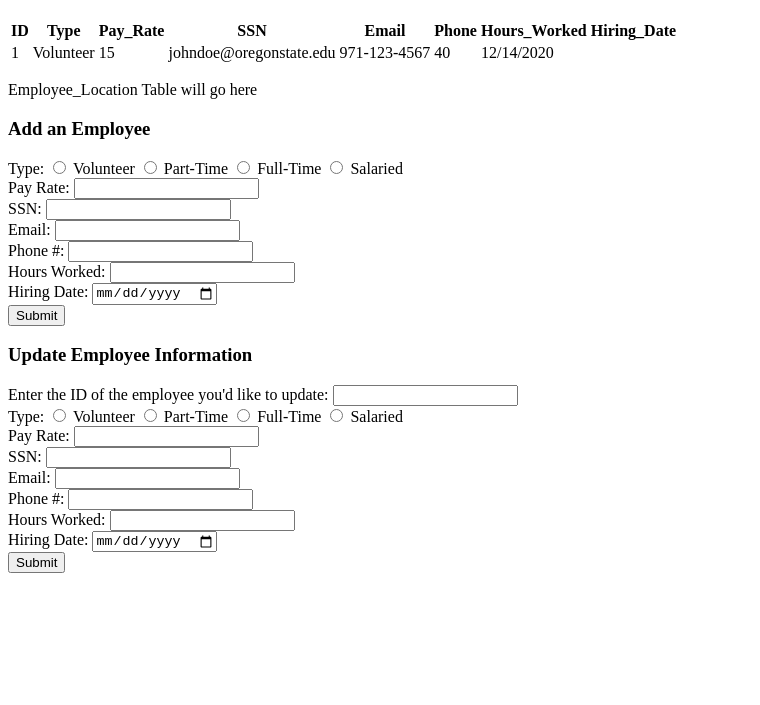
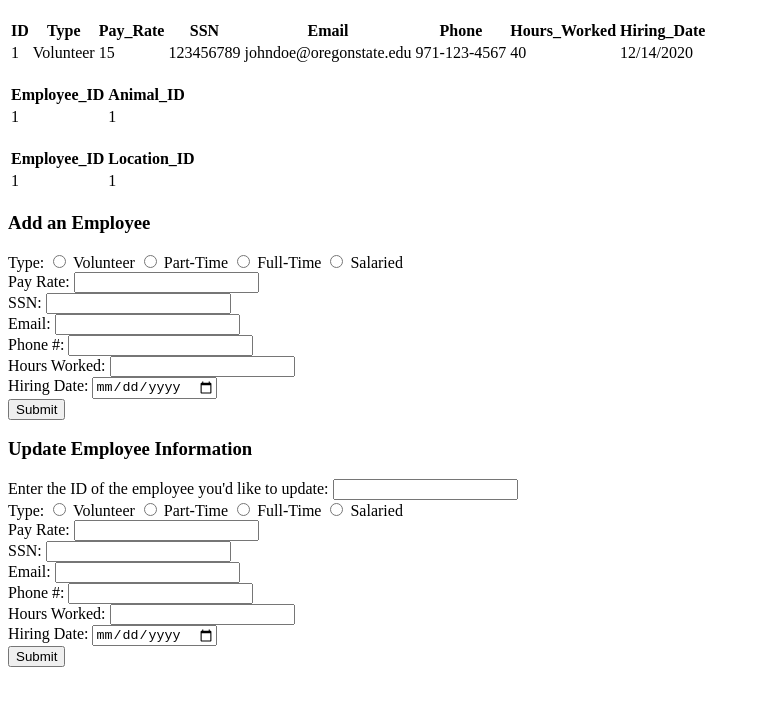
Before and after one commit to METrimble/Adoption-Center-Database, a plain HTML site: page Employee.html in a window 1280 px wide. Shown: the part 87-792 px from the top of the page, without its empty margins (0-760 px from the left). Drawn offline with Linux system fonts and the light colour scheme.

Commit message:
finished employee tables

```diff
--- a/Employee.html
+++ b/Employee.html
@@ -26,6 +26,7 @@
                     <td>1</td>
                     <td>Volunteer</td>
                     <td>15</td>
+                    <td>123456789</td>
                     <td>johndoe@oregonstate.edu</td>
                     <td>971-123-4567</td>
                     <td>40</td>
@@ -33,12 +34,33 @@
                 </tr>
             </table>
         </div>
+        <br>
 
         <div class="employee-animal-table">
+            <table>
+                <tr>
+                    <th>Employee_ID</th>
+                    <th>Animal_ID</th>
+                </tr>
+                <tr>
+                    <td>1</td>
+                    <td>1</td>
+                </tr>
+            </table>
+        </div>
+        <br>
 
-        </div>
         <div class="employee-location-table">
-            <p>Employee_Location Table will go here</p>
+            <table>
+                <tr>
+                    <th>Employee_ID</th>
+                    <th>Location_ID</th>
+                </tr>
+                <tr>
+                    <td>1</td>
+                    <td>1</td>
+                </tr>
+            </table>
         </div>
 
         <div class="insert">
```
